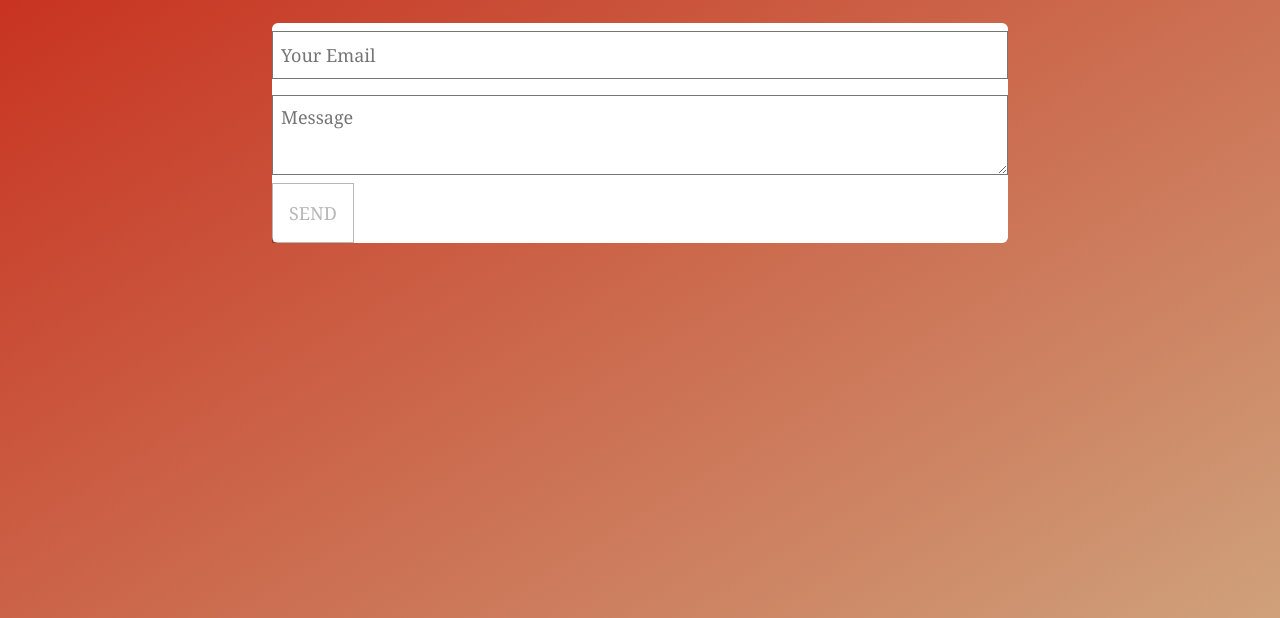
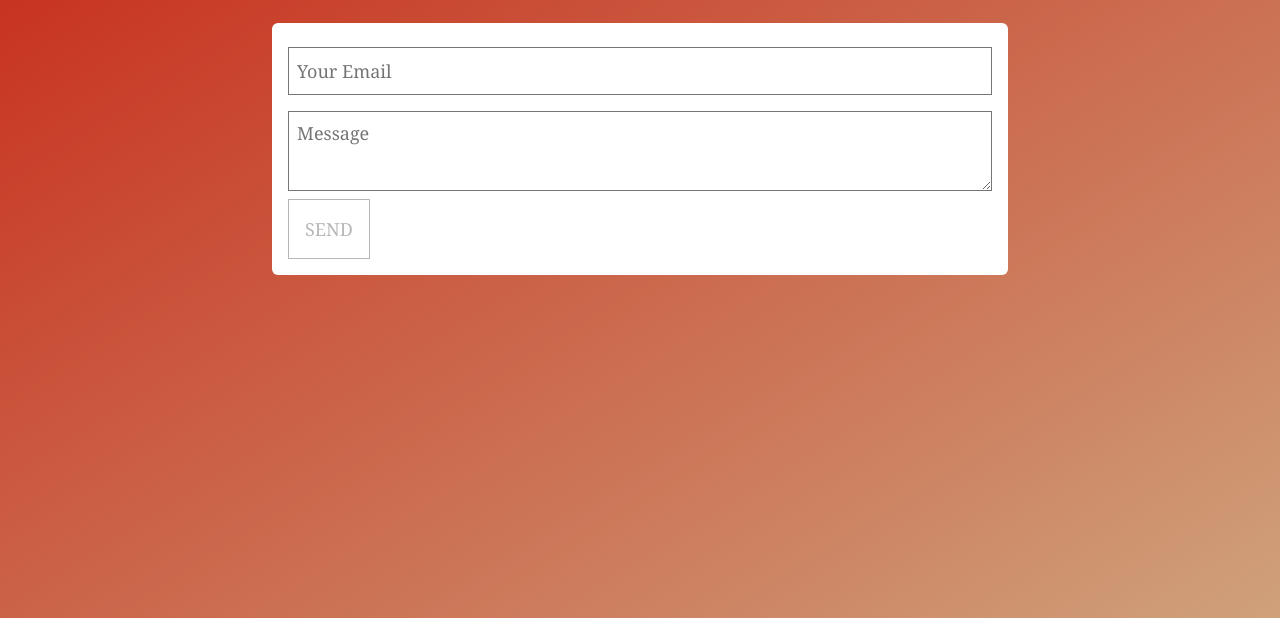
Before and after one commit to thauvette/chronos-site, a Gatsby site: page /contact in a window 1280 px wide. Shown: the part 182-800 px from the top of the page. Built offline with nearby package versions, Linux system fonts and the light colour scheme; Gatsby itself is replaced by a stand-in of ours.

Commit message:
form style fix

```diff
--- a/src/components/contactForm/contact.scss
+++ b/src/components/contactForm/contact.scss
@@ -1,6 +1,6 @@
 @import "../../styles/config";
 
-form {
+.contact-form {
   margin: 0 auto;
   background-color: #fff;
   border-radius: 6px;
--- a/src/components/contactForm/contactForm.js
+++ b/src/components/contactForm/contactForm.js
@@ -1,6 +1,7 @@
 import React, { useContext } from "react"
 import { FormContext } from "../../context/formContext"
 import "./contact.scss"
+
 const ContactForm = () => {
   const {
     formValues,
@@ -37,7 +38,12 @@
     )
   }
   return (
-    <form onSubmit={submitForm} netlify netlify-honeypot="bot-field">
+    <form
+      className="contact-form"
+      onSubmit={submitForm}
+      netlify
+      netlify-honeypot="bot-field"
+    >
       <div className={`input-container`}>
         <label className={formValues.email.value.length ? "has-value" : ""}>
           <span>Your Email</span>
--- a/src/components/layout/layout.scss
+++ b/src/components/layout/layout.scss
@@ -453,10 +453,6 @@
   margin-left: 0;
   margin-right: 0;
   margin-top: 0;
-  padding-bottom: 0;
-  padding-left: 0;
-  padding-right: 0;
-  padding-top: 0;
   margin-bottom: 1.45rem;
 }
 noscript {
```
